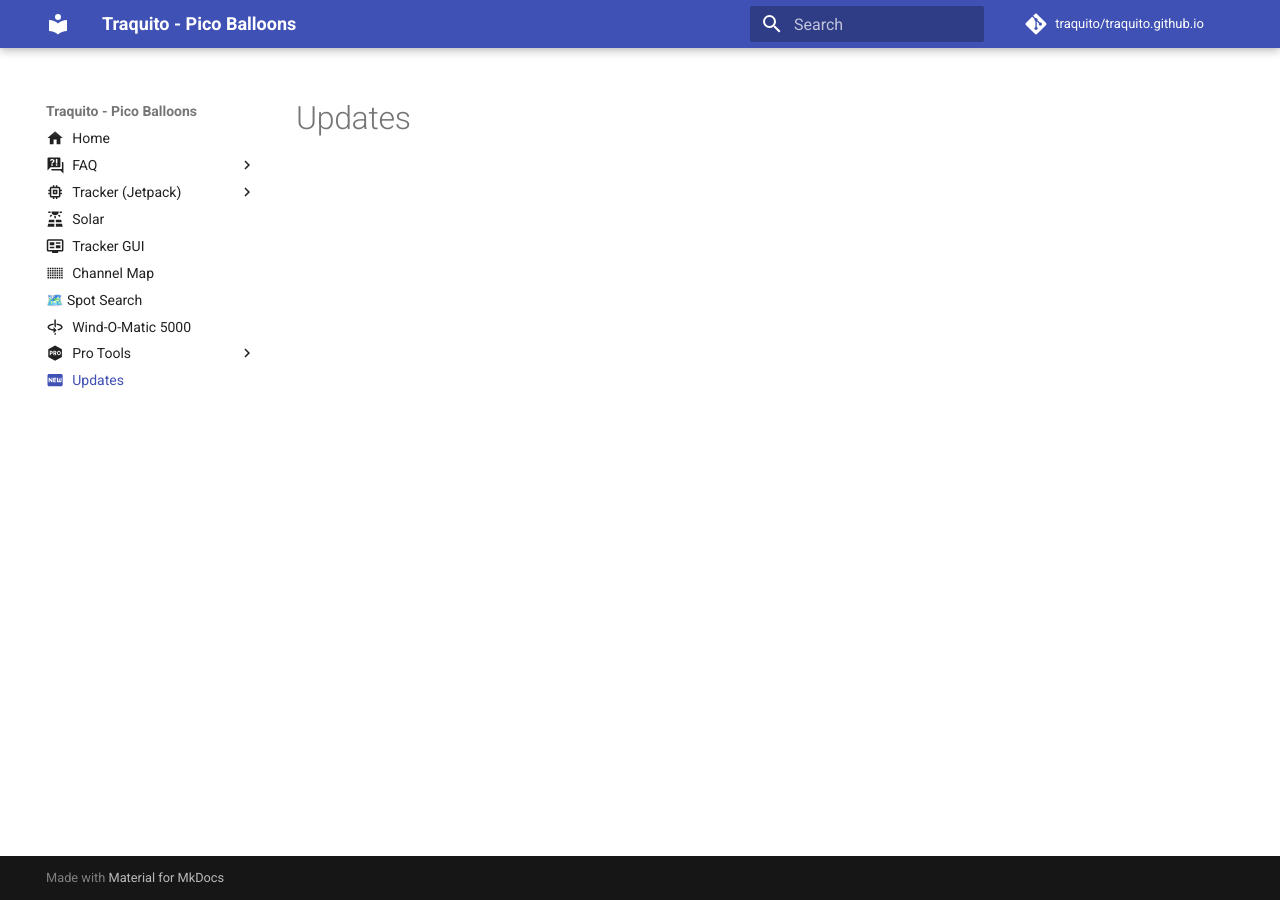
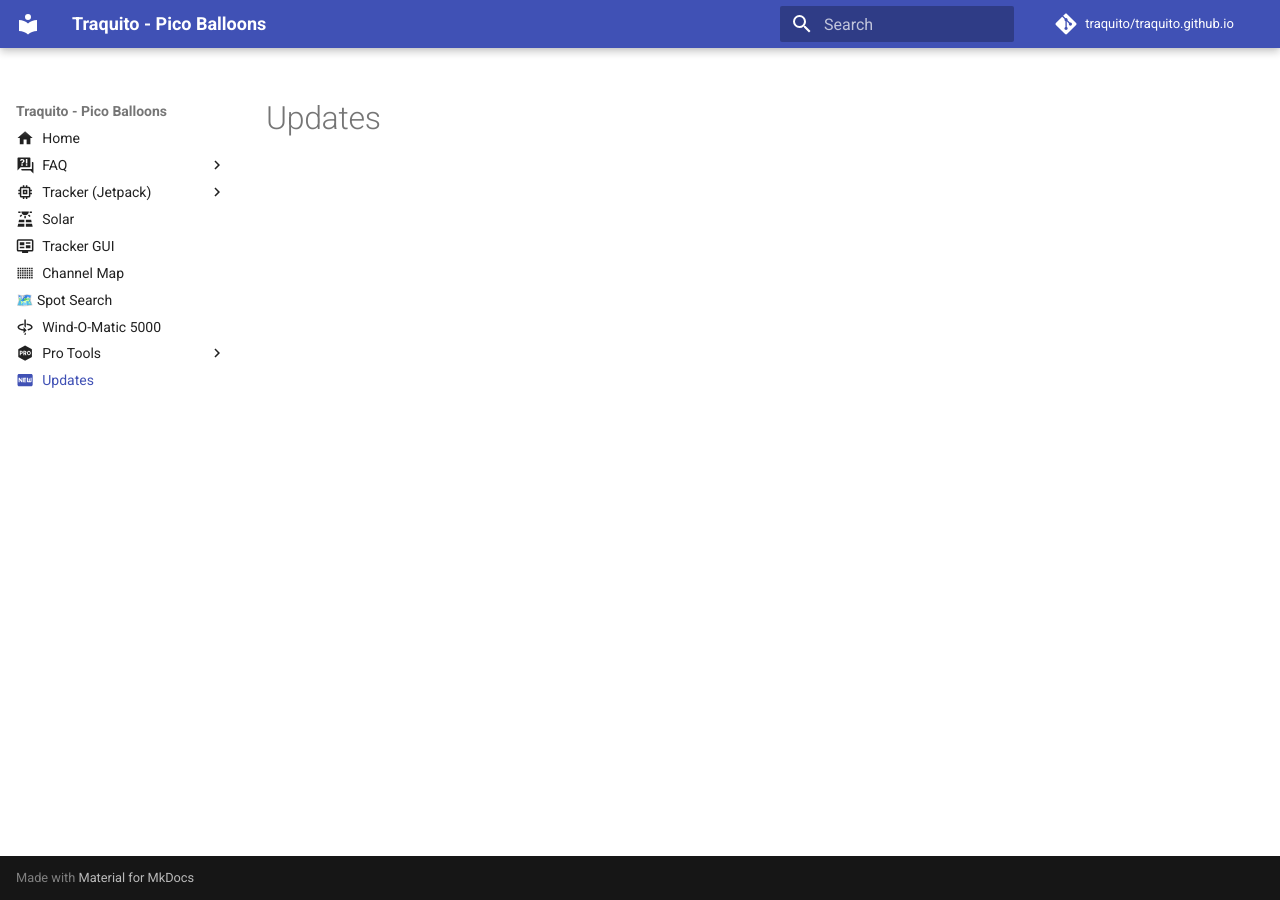
Before and after one commit to traquito/traquito.github.io, an MkDocs documentation site: the page built from docs/updates/index.md, in a window 1280 px wide. Built offline with MkDocs 1.6.1 and Material for MkDocs 9.7.7, drawn with Linux system fonts in a browser that asks for light colours; comment, search, counter and statistics services are not loaded.

Commit message:
less page margin, more content

```diff
--- a/docs/stylesheets/extra.css
+++ b/docs/stylesheets/extra.css
@@ -30,3 +30,14 @@
     /* not sure what used on */
     /* --md-shadow-z3: 0 0.2rem 0.5rem rgba(0, 17, 255, 0.877),0 0 0.05rem #cc14e4d2; */
 }
+
+
+/*
+ * allow the content to grow, and push the nav/toc bars out.
+ * in effect keeps the side margin of the page much less.
+ * need to balance how horizontally huge the content section can
+ * get, which can be ugly.
+ */
+.md-grid {
+    max-width: 1400px;
+}
```
